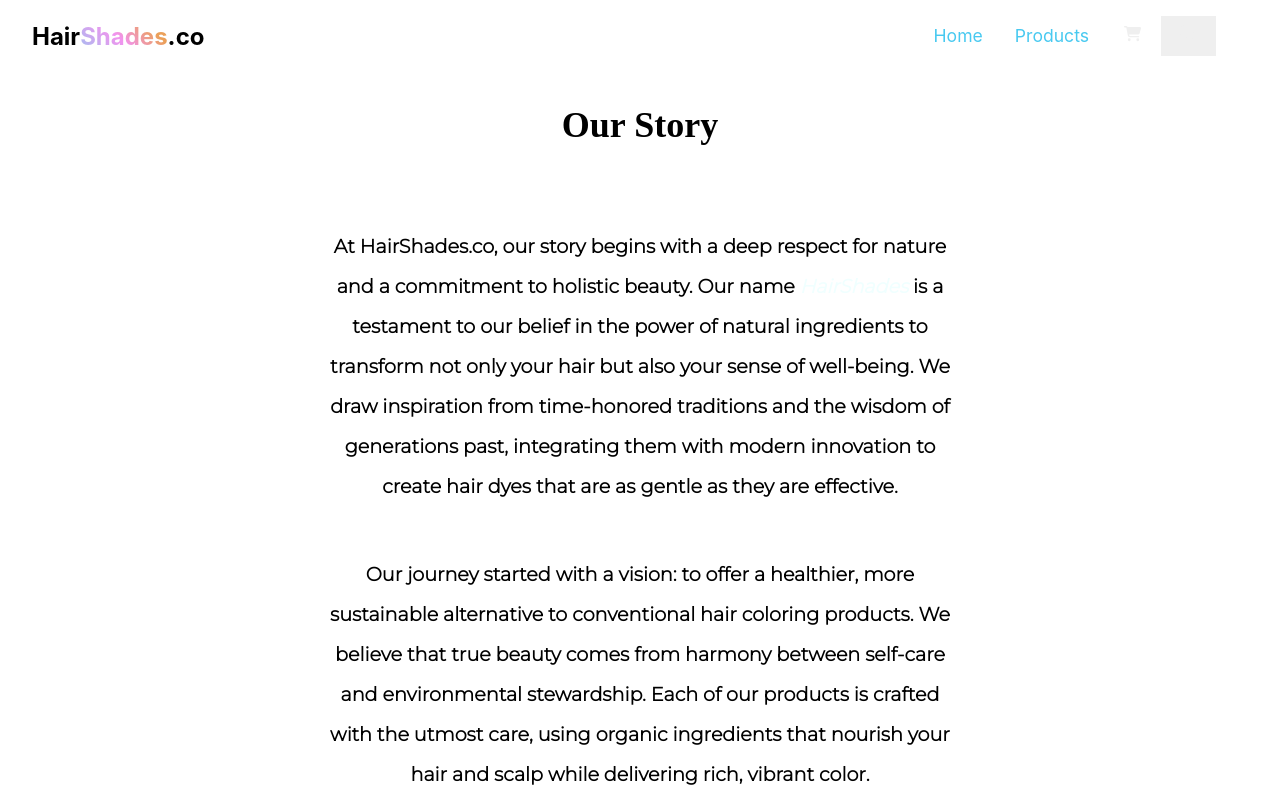
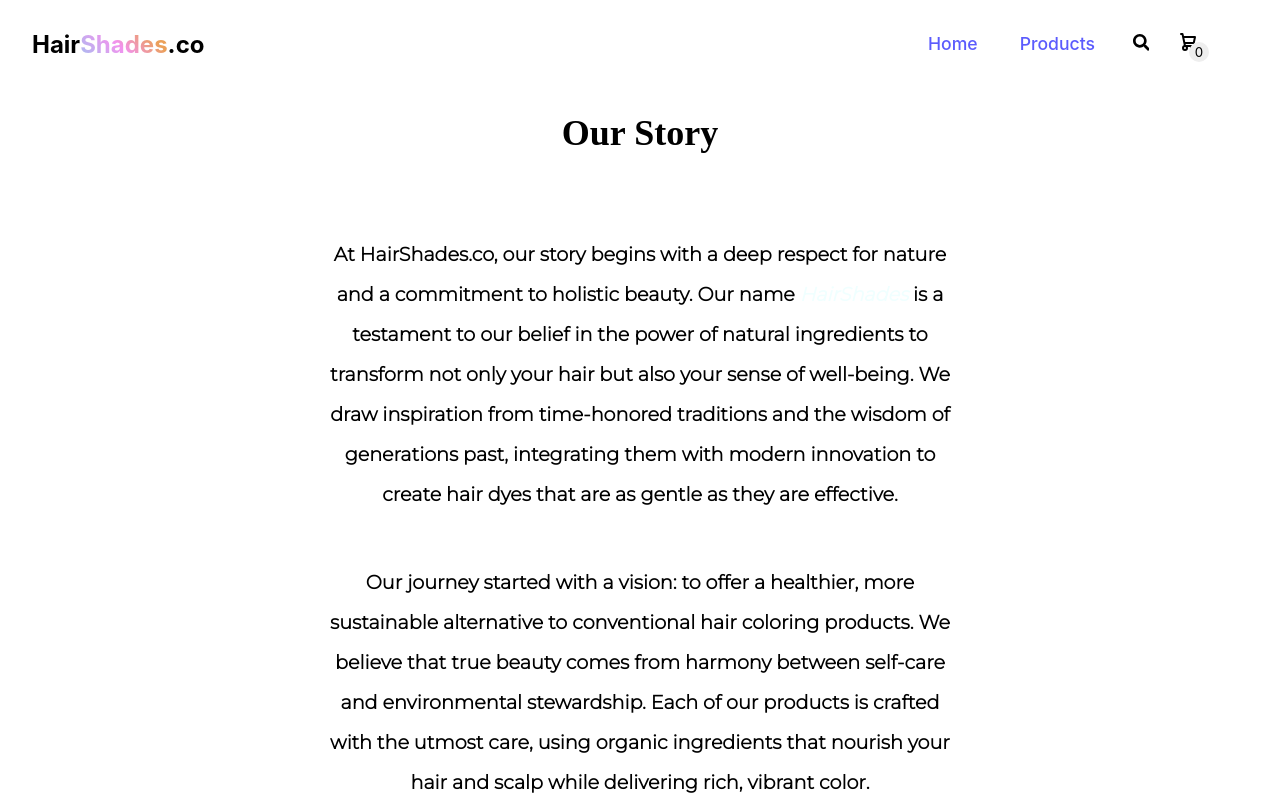
Before and after one commit to ciscokwiz/interactivity, a React (Create React App) app: page /about in a window 1280 px wide. Shown: the top 800 px of the page. Built offline with nearby package versions, Linux system fonts and the light colour scheme; a web font is replaced by a local one.

Commit message:
changes to the navbar

```diff
--- a/src/components/NavBar.js
+++ b/src/components/NavBar.js
@@ -1,4 +1,3 @@
-import { FaCartShopping } from "react-icons/fa6";
 import React, { useState }  from "react";
 import './Navbar.css';
 import { FaSearch } from "react-icons/fa";
@@ -19,10 +18,18 @@ function NavBar(){
             </div>
             <div className="nav-links">
                 <div className="nav-buttons">
-                    <a className='' href="/">Home</a>
-                    <a className='' href="product">Products</a>                        <i><a href=""><FaCartShopping /></a></i>
+                    <a className='nav-text' href="/">Home</a>
+                    <a className='nav-text' href="product">Products</a>
                     {search===true?<input className="searchinput" type="search" placeholder="Search" />:<div></div>}
-                    <button onClick={()=> setSearch(toggleValue = !toggleValue)}><i><a ><FaSearch /></a></i></button>
+                    <button onClick={()=> setSearch(toggleValue = !toggleValue)}><i><FaSearch className="search-icon" /></i></button>
+                    <div class="icon-cart">
+                        <svg  aria-hidden="true" xmlns="http://www.w3.org/2000/svg" width="24" height="24" fill="none" viewBox="0 0 24 24">
+                         <path stroke="currentColor" stroke-linecap="round" stroke-linejoin="round" stroke-width="2" d="M5 4h1.5L9 16m0 0h8m-8 0a2 2 0 1 0 0 4 2 2 0 0 0 0-4Zm8 0a2 2 0 1 0 0 4 2 2 0 0 0 0-4Zm-8.5-3h9.25L19 7H7.312"/>
+                        </svg>
+                         <span>0</span>
+
+                    </div>
+
                 </div>
             </div>
         </div>
--- a/src/components/Navbar.css
+++ b/src/components/Navbar.css
@@ -5,7 +5,7 @@
     justify-content: space-between;
     text-align: center;
     align-items: center;
-    padding-top: 1rem 1rem;
+    padding-top: .5rem;
 }
 .logo{
     font-size: 1.5rem;
@@ -16,9 +16,7 @@
     color: transparent;
 }
 .nav-links{
-    margin: 0rem 1rem;
-    display: flex;
-    flex-direction: row;
+    margin: 0rem 2rem;
     padding: 0rem 1rem;
 
 
@@ -28,24 +26,18 @@
     flex-direction: row;
     align-items: center;
     justify-content: center;
+    place-content: content;
+    gap: 10px;
 
 }
-.nav-buttons a{
+
+.nav-buttons a.nav-text{
     padding: 0rem 1rem;
     height: auto;
     width: auto;
     text-decoration: none;
-    color: #48c9f0;
-
-}
-
-.nav-buttons i a{
-
-    margin: 0.2rem;
-    cursor: pointer;
-    font-size: 1.07rem;
-    color: rgb(239, 239, 239);
-
+    color: rgb(91, 91, 253);
+    font-weight: 500;
 }
 .searchinput{
     height: 2.15rem;
@@ -60,5 +52,35 @@
 button{
     border: none;
     cursor: pointer;
-    color: #f4f4f4;
+    color: #000000;
+    width: 20px;
+    height: 20px;
+    background-color: transparent;
+    margin-right: 15px;
+
 }
+.search-icon{
+    height: 1.05rem;
+    width: 1.05rem;
+    color: black;
+}
+
+
+.icon-cart{
+    position: relative;
+    color: black;
+
+}
+.icon-cart span{
+    display: flex;
+    width: 20px;
+    height: 20px;
+    background-color: #eee;
+    border-radius: 50%;
+    justify-content: center;
+    align-items: center;
+    font-size: smaller;
+    position: absolute;
+    top: 12px;
+    right: -9px;
+}
--- a/src/pages/Product.css
+++ b/src/pages/Product.css
@@ -20,3 +20,6 @@
     font-family: "Belleza";
     font-size: 1.5rem;
 }
+.footer{
+    background-color: #eeeee6;
+}
```
Also changed, not shown: src/components/image/1.png (added).
